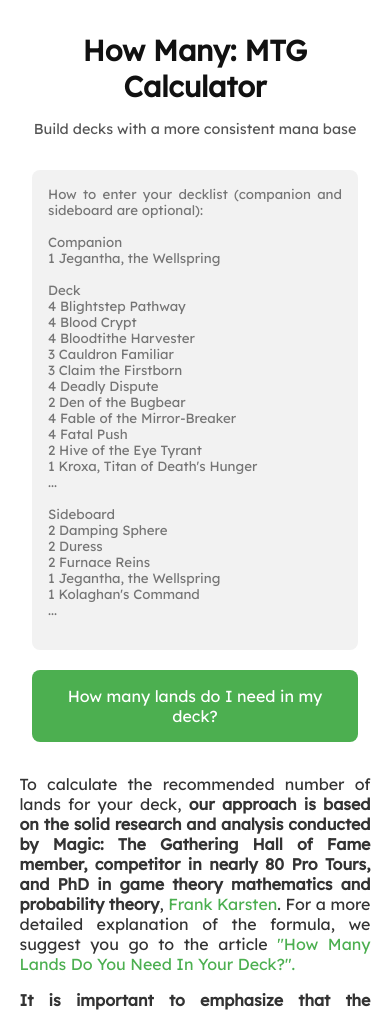
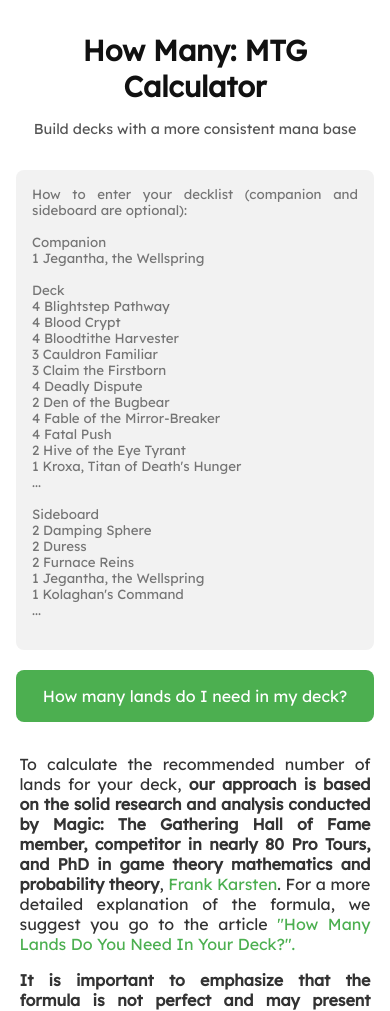
Before and after one commit to raulin0/how-many, a Django app: page / in a window 390 px wide. Shown: the part 56-1067 px from the top of the page. Run offline with Django 4.2, Linux system fonts and the light colour scheme.

Commit message:
style(css): update styles and responsiveness
In this commit, I have made several updates to the CSS file to improve the visual presentation and responsiveness of the web page. Here's a breakdown of the changes:

- Adjusted padding and alignment in the header and navigation-header sections for better layout consistency.
- Refined button styles by adding a transition effect on hover and active states for a smoother user experience.
- Enhanced the appearance of form inputs, specifically the textarea element, by adjusting background colors and padding.
- Improved typography by fine-tuning font sizes and color contrasts in various sections.
- Tweaked container widths and margins for the explanation-container and about sections to ensure better readability and aesthetics.
- Refactored the mobile navigation menu by setting up a keyframe animation for smoother sidebar transition.
- Made minor adjustments to the mobile title size and form-container padding for improved mobile responsiveness.

These changes collectively enhance the overall visual appeal and user interaction on the web page while maintaining a consistent design across different devices.

```diff
--- a/lands/static/lands/css/lands.css
+++ b/lands/static/lands/css/lands.css
@@ -92,7 +92,7 @@ body{
   display: flex;
   justify-content: center;
   align-items: center;
-  padding: 0 2rem 2rem;
+  padding: 0 0 2rem 0;
 }
 
 .form-container textarea{
@@ -119,9 +119,10 @@ body{
   cursor: pointer;
   font-size: 1rem;
   border-radius: 0.5rem;
+  transition: background-color 0.3s ease;
 }
 
-.form-container button[type="submit"]:hover{
+.form-container button[type="submit"]:active{
   color: var(--subtitle-color);
   background-color: var(--fill-color);
 }
@@ -269,6 +270,10 @@ body{
     font-size: 90%;
   }
 
+  .form-container{
+    padding: 0 1rem 2rem 1rem;
+  }
+
   .explanation-container{
     width: 90%;
     margin: 0 auto;
```
